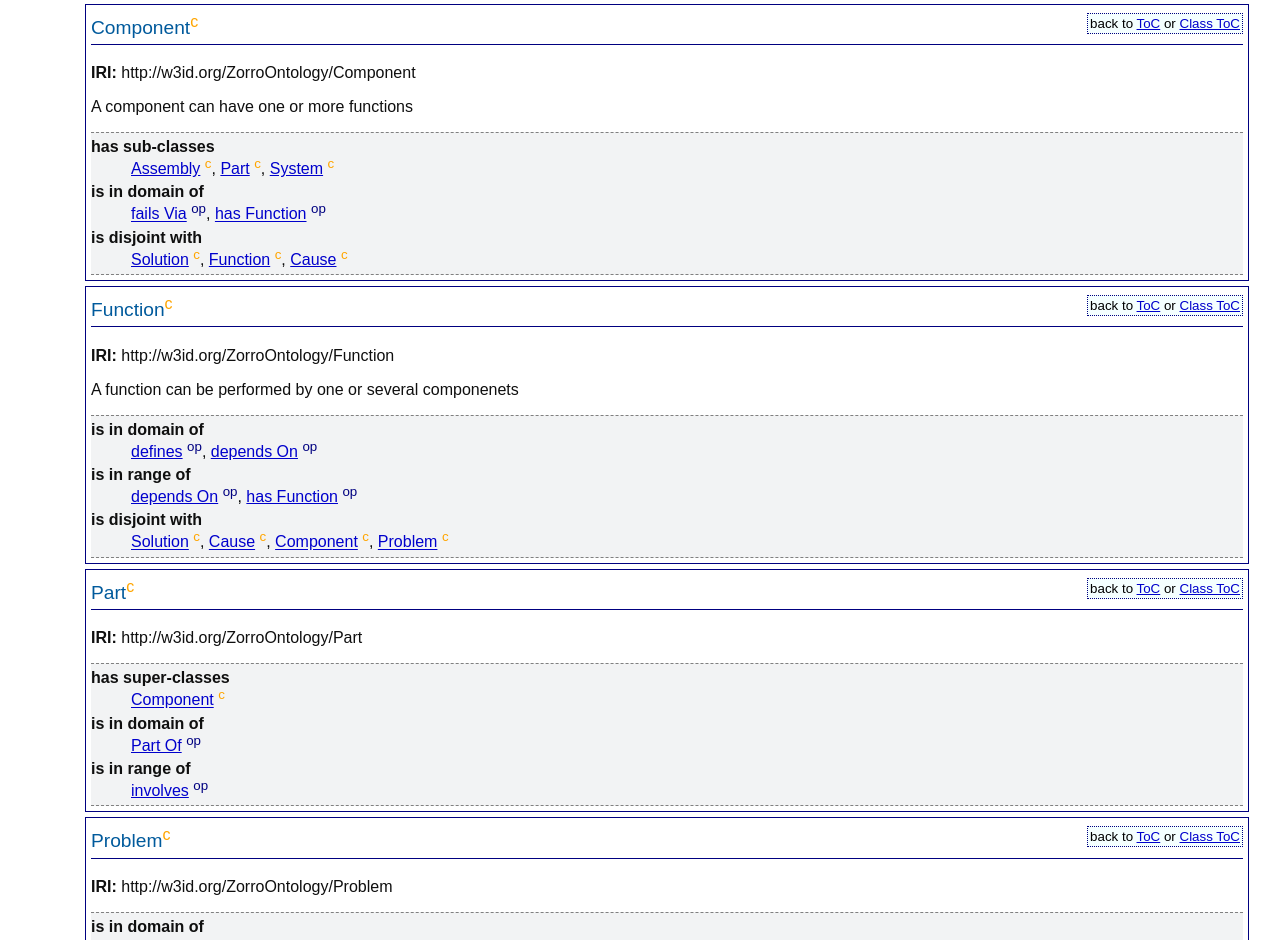
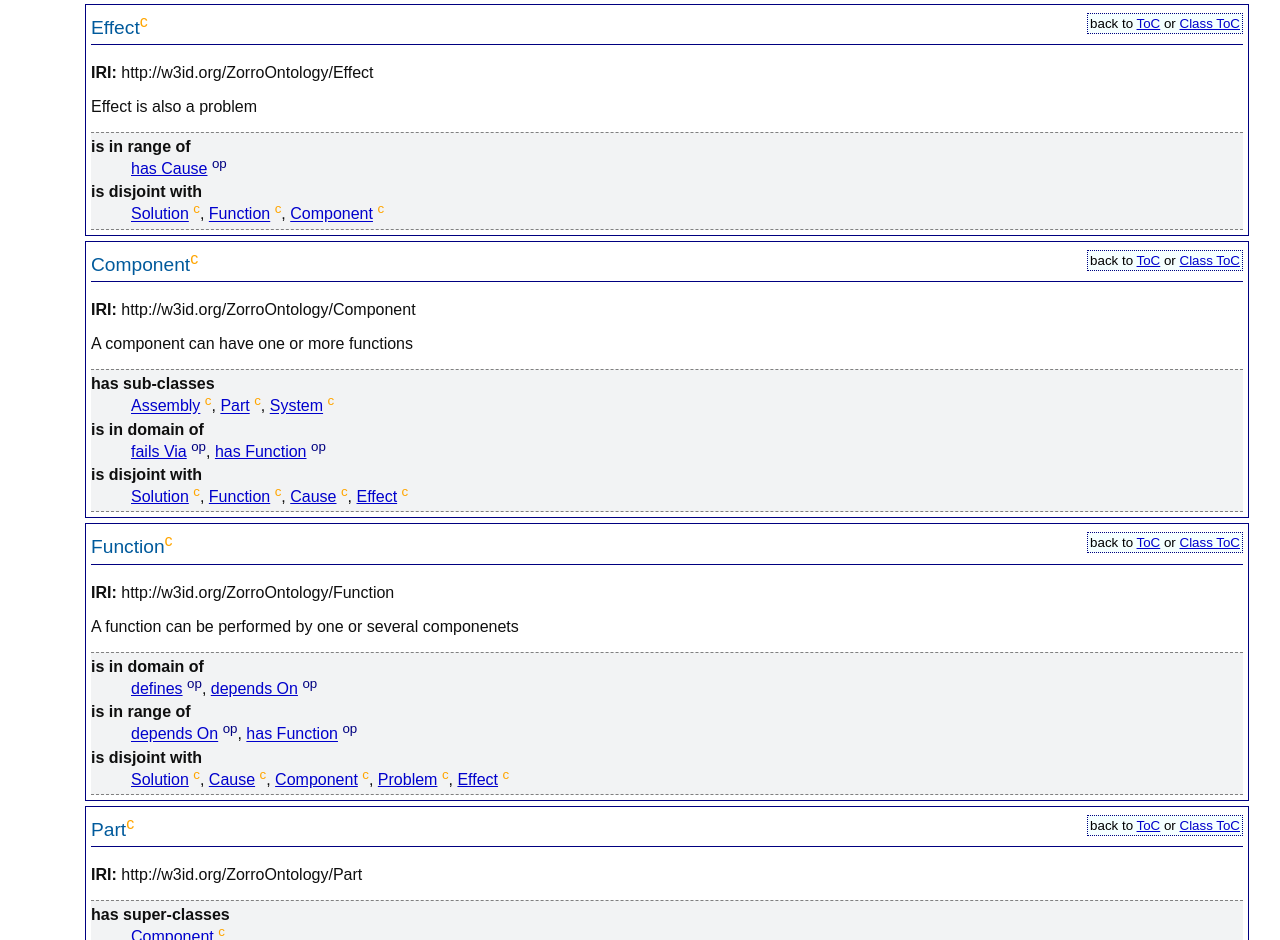
Before and after one commit to kai-vu/zorro, a plain HTML site: page ZorroOntologySpec/doc/index-en.html in a window 1280 px wide. Shown: the part 4617-5557 px from the top of the page. Drawn offline with nearby package versions, Linux system fonts and the light colour scheme.

Commit message:
Update index-en.html

```diff
--- a/ZorroOntologySpec/doc/index-en.html
+++ b/ZorroOntologySpec/doc/index-en.html
@@ -191,6 +191,11 @@ This ontology has the following classes and properties.</span>
          <span>Function</span>
       </a>
    </li>
+	<li>
+      <a href="#Effect" title="http://w3id.org/ZorroOntology/Effect">
+         <span>Effect</span>
+      </a>
+   </li>
    <li>
       <a href="#Part" title="http://w3id.org/ZorroOntology/Part">
          <span>Part</span>
@@ -222,6 +227,11 @@ This ontology has the following classes and properties.</span>
    <li>
       <a href="#dependsOn" title="http://w3id.org/ZorroOntology/dependsOn">
          <span>depends On</span>
+      </a>
+   </li>
+	<li>
+      <a href="#hasEffect" title="http://w3id.org/ZorroOntology/hasEffect">
+         <span>has Effect</span>
       </a>
    </li>
    <li>
@@ -286,6 +296,7 @@ This section provides details for each class and property defined by Zorro Ontol
   <li><a href="#Problem" title="http://w3id.org/ZorroOntology/Problem"> <span>Problem</span> </a></li>
   <li><a href="#Solution" title="http://w3id.org/ZorroOntology/Solution"> <span>Solution</span> </a></li>
   <li><a href="#System" title="http://w3id.org/ZorroOntology/System"> <span>System</span> </a></li>
+  <li><a href="#Effect" title="http://w3id.org/ZorroOntology/Effect"> <span>Effect</span> </a></li>
  </ul>
  <div class="entity" id="Assembly">
   <h3>Assembly<sup class="type-c" title="class">c</sup> <span class="backlink"> back to <a href="#toc">ToC</a> or <a href="#classes">Class ToC</a> </span></h3>
@@ -334,6 +345,35 @@ This section provides details for each class and property defined by Zorro Ontol
    </dd>
   </dl>
  </div>
+
+
+<div class="entity" id="Effect">
+  <h3>Effect<sup class="type-c" title="class">c</sup> <span class="backlink"> back to <a href="#toc">ToC</a> or <a href="#classes">Class ToC</a> </span></h3>
+  <p><strong>IRI:</strong> http://w3id.org/ZorroOntology/Effect</p>
+  <div class="comment">
+   <span class="markdown">Effect is also a problem</span>
+  </div>
+  <dl class="description">
+   <dt>
+    is in range of
+   </dt>
+   <dd>
+    <a href="#hasEffect" title="http://w3id.org/ZorroOntology/hasEffect">has Cause</a> <sup class="type-op" title="object property">op</sup>
+   </dd>
+	<dt>
+    is disjoint with
+   </dt>
+   <dd>
+    <a href="#Solution" title="http://w3id.org/ZorroOntology/Solution">Solution</a> <sup class="type-c" title="class">c</sup>,
+    <a href="#Function" title="http://w3id.org/ZorroOntology/Function">Function</a> <sup class="type-c" title="class">c</sup>,
+  <a href="#Component" title="http://w3id.org/ZorroOntology/Component">Component</a> <sup class="type-c" title="class">c</sup>
+   </dd>
+  </dl>
+ </div>
+
+
+
+
  <div class="entity" id="Component">
   <h3>Component<sup class="type-c" title="class">c</sup> <span class="backlink"> back to <a href="#toc">ToC</a> or <a href="#classes">Class ToC</a> </span></h3>
   <p><strong>IRI:</strong> http://w3id.org/ZorroOntology/Component</p>
@@ -359,7 +399,8 @@ This section provides details for each class and property defined by Zorro Ontol
    <dd>
     <a href="#Solution" title="http://w3id.org/ZorroOntology/Solution">Solution</a> <sup class="type-c" title="class">c</sup>,
     <a href="#Function" title="http://w3id.org/ZorroOntology/Function">Function</a> <sup class="type-c" title="class">c</sup>,
-  <a href="#Cause" title="http://w3id.org/ZorroOntology/Cause">Cause</a> <sup class="type-c" title="class">c</sup>
+  <a href="#Cause" title="http://w3id.org/ZorroOntology/Cause">Cause</a> <sup class="type-c" title="class">c</sup>,
+	   <a href="#Effect" title="http://w3id.org/ZorroOntology/Effect">Effect</a> <sup class="type-c" title="class">c</sup>
    </dd>
   </dl>
  </div>
@@ -389,7 +430,8 @@ This section provides details for each class and property defined by Zorro Ontol
     <a href="#Solution" title="http://w3id.org/ZorroOntology/Solution">Solution</a> <sup class="type-c" title="class">c</sup>,
     <a href="#Cause" title="http://w3id.org/ZorroOntology/Cause">Cause</a> <sup class="type-c" title="class">c</sup>,
   <a href="#Component" title="http://w3id.org/ZorroOntology/Component">Component</a> <sup class="type-c" title="class">c</sup>,
-	<a href="#Problem" title="http://w3id.org/ZorroOntology/Problem">Problem</a> <sup class="type-c" title="class">c</sup>
+	<a href="#Problem" title="http://w3id.org/ZorroOntology/Problem">Problem</a> <sup class="type-c" title="class">c</sup>,
+	   <a href="#Effect" title="http://w3id.org/ZorroOntology/Effect">Effect</a> <sup class="type-c" title="class">c</sup>
    </dd>
   </dl>
  </div>
@@ -466,7 +508,8 @@ This section provides details for each class and property defined by Zorro Ontol
     <a href="#Problem" title="http://w3id.org/ZorroOntology/Problem">Problem</a> <sup class="type-c" title="class">c</sup>,
     <a href="#Function" title="http://w3id.org/ZorroOntology/Function">Function</a> <sup class="type-c" title="class">c</sup>,
     <a href="#Component" title="http://w3id.org/ZorroOntology/Component">Component</a> <sup class="type-c" title="class">c</sup>,
-	<a href="#Cause" title="http://w3id.org/ZorroOntology/Cause">Cause</a> <sup class="type-c" title="class">c</sup>
+	<a href="#Cause" title="http://w3id.org/ZorroOntology/Cause">Cause</a> <sup class="type-c" title="class">c</sup>,
+	 <a href="#Effect" title="http://w3id.org/ZorroOntology/Effect">Effect</a> <sup class="type-c" title="class">c</sup>
 
    </dd>
   </dl>
@@ -501,6 +544,7 @@ This section provides details for each class and property defined by Zorro Ontol
   <li><a href="#involves" title="http://w3id.org/ZorroOntology/involves"> <span>involves</span> </a></li>
   <li><a href="#PartOf" title="http://w3id.org/ZorroOntology/PartOf"> <span>Part Of</span> </a></li>
   <li><a href="#solves" title="http://w3id.org/ZorroOntology/solves"> <span>solves</span> </a></li>
+	<li><a href="#hasEffect" title="http://w3id.org/ZorroOntology/hasEffect"> <span>hasEffect</span> </a></li>
  </ul>
  <div class="entity" id="defines">
   <h3>defines<sup class="type-op" title="object property">op</sup> <span class="backlink"> back to <a href="#toc">ToC</a> or <a href="#objectproperties">Object Property ToC</a> </span></h3>
```
